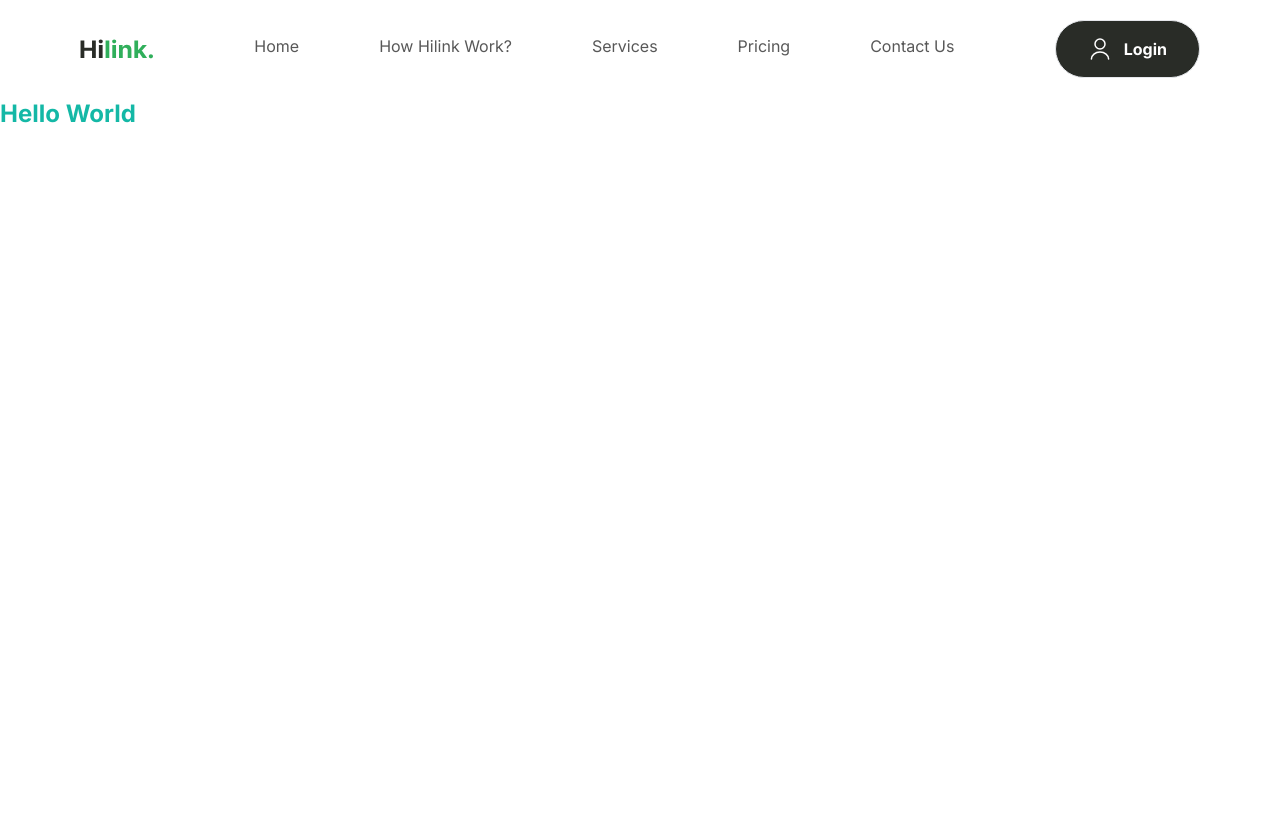
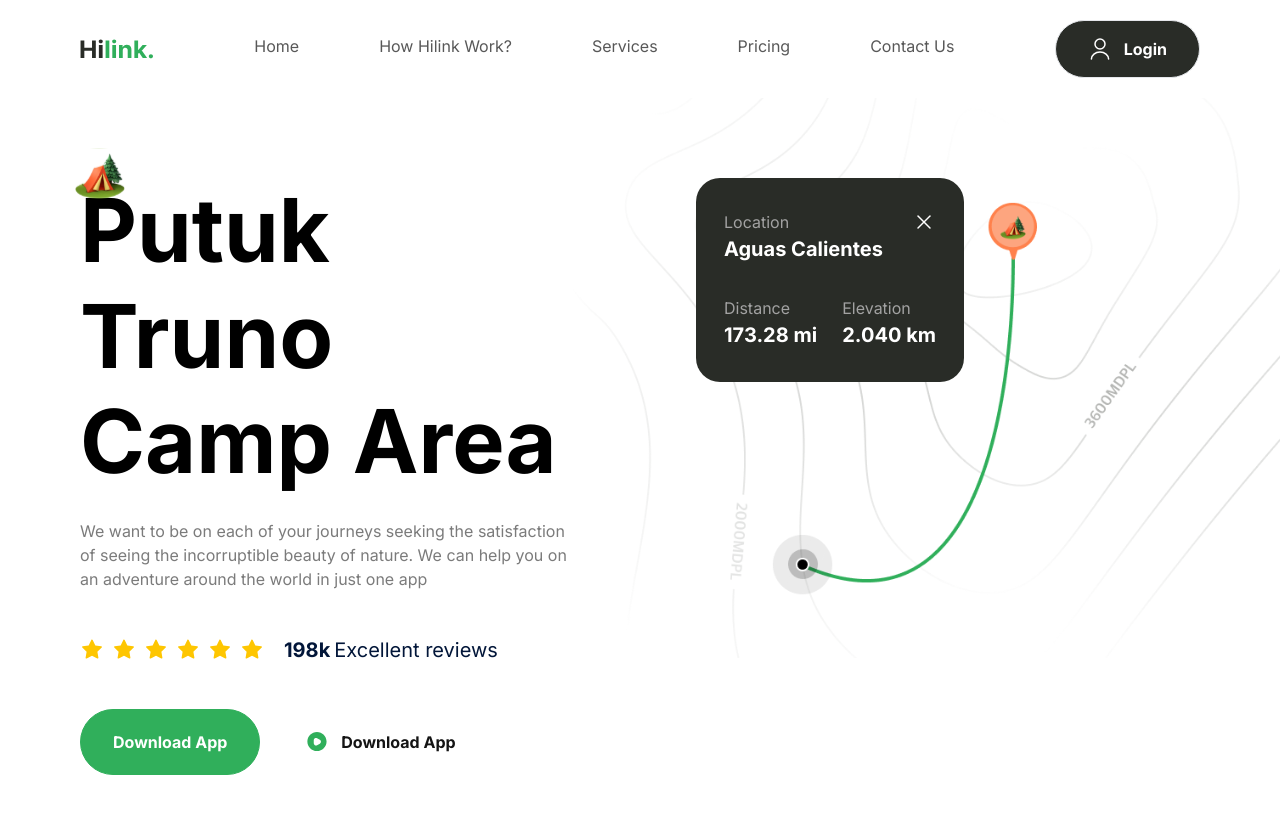
Before and after one commit to mehrabFronto/Travel-App-Project, a Next.js app: page / in a window 1280 px wide. Shown: the top 814 px of the page. Built offline with nearby package versions, Linux system fonts and the light colour scheme.

Commit message:
Hero section

```diff
--- a/app/page.tsx
+++ b/app/page.tsx
@@ -1,3 +1,9 @@
+import Hero from "@/components/Hero";
+
 export default function Home() {
-   return <h1 className="font-bold text-teal-500 text-2xl">Hello World</h1>;
+   return (
+      <>
+         <Hero />
+      </>
+   );
 }
--- a/common/Button.tsx
+++ b/common/Button.tsx
@@ -4,7 +4,7 @@
    type: "button" | "submit";
    label: string;
    icon?: string;
-   variant: "btn_dark_green";
+   variant: string;
 };
 
 const Button = ({ type, label, icon, variant }: ButtonProps) => {
--- /dev/null
+++ b/components/Hero.tsx
@@ -0,0 +1,98 @@
+import Button from "@/common/Button";
+import Image from "next/image";
+
+const Hero = () => {
+   return (
+      <section
+         className="max-container padding-container flex flex-col gap-20 py-10 pb-32
+         md:gap-28 lg:py-20 xl:flex-row">
+         <div className="hero-map" />
+
+         <div className="relative z-20 flex flex-1 flex-col xl:w-1/2">
+            <Image
+               src={"/camp.svg"}
+               alt="camp"
+               width={50}
+               height={50}
+               className="absolute left-[-5px] top-[-30px] w-10 lg:w-[50px]"
+            />
+
+            <h1 className="bold-52 lg:bold-88">Putuk Truno Camp Area</h1>
+
+            <p className="regular-16 mt-6 text-gray-30 xl:max-w-[520px]">
+               We want to be on each of your journeys seeking the satisfaction
+               of seeing the incorruptible beauty of nature. We can help you on
+               an adventure around the world in just one app
+            </p>
+
+            <div className="my-11 flex flex-wrap gap-5">
+               <div className="flex items-center gap-2">
+                  {Array(6)
+                     .fill(1)
+                     .map((_, index) => (
+                        <Image
+                           src={"/star.svg"}
+                           alt="star"
+                           key={index}
+                           width={24}
+                           height={24}
+                        />
+                     ))}
+               </div>
+               <p className="bold-16 lg:bold-20 text-blue-70">
+                  198k
+                  <span className="regular-16 lg:regular-20 ml-1">
+                     Excellent reviews
+                  </span>
+               </p>
+            </div>
+
+            <div className="flex flex-col w-full gap-3 sm:flex-row">
+               <Button
+                  label="Download App"
+                  type="button"
+                  variant="btn_green"
+               />
+
+               <Button
+                  label="Download App"
+                  type="button"
+                  variant="btn_white_text"
+                  icon="/play.svg"
+               />
+            </div>
+         </div>
+
+         <div className="relative flex flex-1 items-start">
+            <div
+               className="relative z-20 w-[268px] flex flex-col gap-8 rounded-3xl bg-green-90
+               px-7 py-8">
+               <div className="flex flex-col">
+                  <div className="flexBetween">
+                     <p className="regular-16 text-gray-20">Location</p>
+                     <Image
+                        src={"/close.svg"}
+                        alt="close"
+                        width={24}
+                        height={24}
+                     />
+                  </div>
+                  <p className="text-white bold-20">Aguas Calientes</p>
+               </div>
+               <div className="flexBetween">
+                  <div className="flex flex-col">
+                     <p className="regular-16 text-gray-20 block">Distance</p>
+                     <p className="bold-20 text-white">173.28 mi</p>
+                  </div>
+                  <div className="flex flex-col">
+                     <p className="regular-16 text-gray-20 block">Elevation</p>
+                     <p className="bold-20 text-white">2.040 km</p>
+                  </div>
+               </div>
+            </div>
+         </div>
+      </section>
+   );
+};
+
+export default Hero;
```
